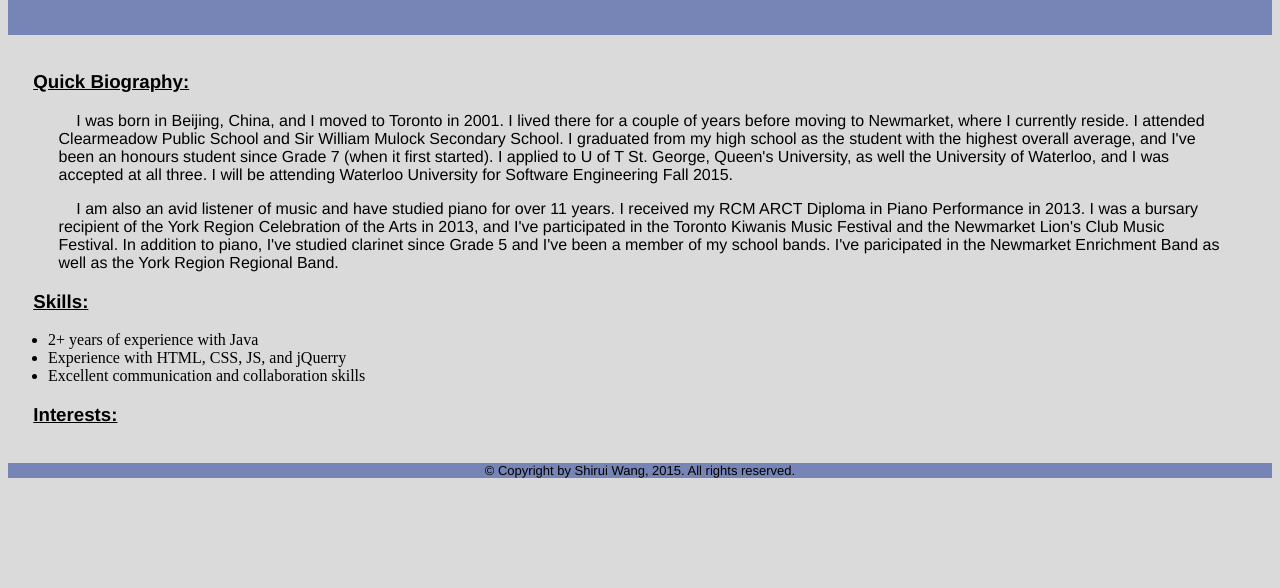
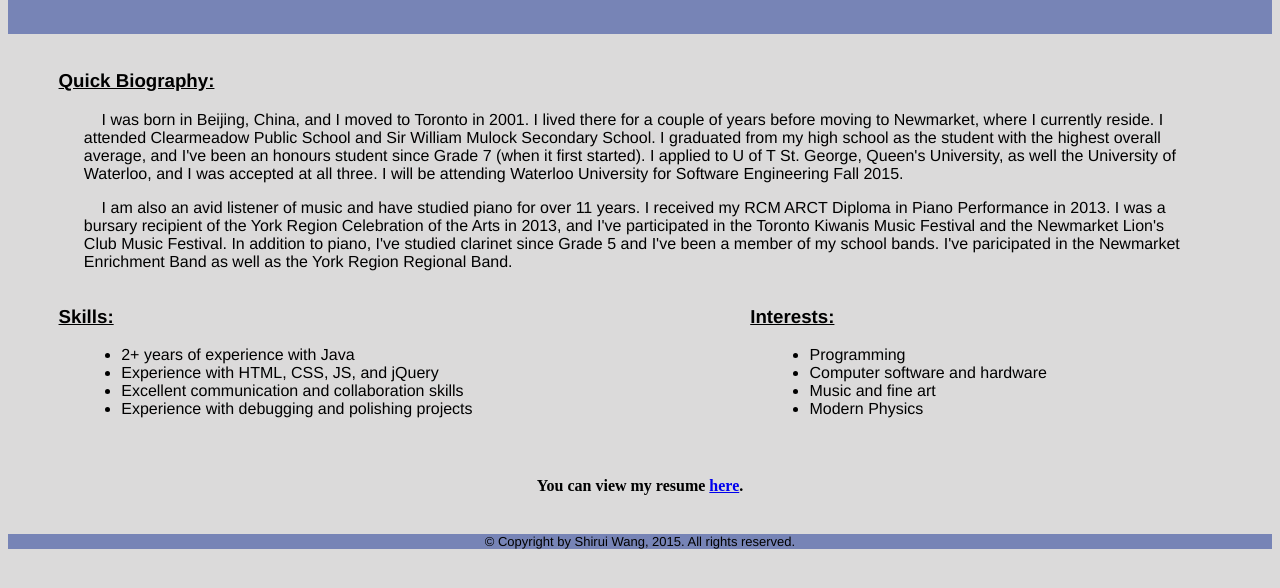
Before and after one commit to ry-wang/PersonalWebsite, a plain HTML site: page About.html in a window 1280 px wide. Shown: the part 184-772 px from the top of the page. Drawn offline with nearby package versions, Linux system fonts and the light colour scheme.

Commit message:
Continuous Improvements

```diff
--- a/About.css
+++ b/About.css
@@ -74,6 +74,7 @@ body {
 }
 
 .jumbotron {
+	clear: both;
 	text-align: center;
 	font-family: Gotham, "Helvetica Neue", Helvetica, Arial, sans-serif;
 	font-size: 20px;
@@ -82,16 +83,55 @@ body {
 	padding-top: 20px;
 }
 
-.content p {
+.content-1 {
+	font-family: Gotham, "Helvetica Neue", Helvetica, Arial, sans-serif;
+}
+
+.content-1 p {
+	margin-left: 6%;
+	margin-right: 6%;
+}
+
+.content-1 h3 {
+	text-decoration: underline;
+	margin-left: 4%;
+}
+
+.bottom-half {
 	font-family: Gotham, "Helvetica Neue", Helvetica, Arial, sans-serif;
 	margin-left: 4%;
-	margin-right: 4%;
 }
 
-.content h3 {
-	font-family: Gotham, "Helvetica Neue", Helvetica, Arial, sans-serif;
+.bottom-half h3 {
 	text-decoration: underline;
-	margin-left: 2%;
+}
+
+.bottom-half li {
+	margin-left: 4%;
+	margin-right: 4%;
+	width: 100%;
+}
+
+.content-2 {
+	float: left;
+	align-content: center;
+	width: 50%;
+}
+.content-3 {
+	float: right;
+	align-content: center;
+	width: 43%;
+	margin-right: 0px;
+	padding-right: 0px;
+	margin-left: 0px;
+}
+
+.Resume {
+	clear: both;
+	padding-top: 21px;
+}
+.Resume h4 {
+	text-align: center;
 }
 
 footer {
@@ -100,4 +140,5 @@ footer {
 	font-style: normal;
 	font-family: Gotham, "Helvetica Neue", Helvetica, Arial, sans-serif;
 	font-size: small;
+	clear: both;
 }
--- a/About.html
+++ b/About.html
@@ -27,10 +27,7 @@
   <li><a href = "https://ca.linkedin.com/pub/ryan-wang/100/335/187" target="_blank" title = "LinkedIn"><img src="Images/linkedin.png"></a> </li>
 </div>
 
-<br>
-<br>
-<br>
-<br>
+
 
 <div class = "jumbotron">
   <h1>About Me</h1>
@@ -38,30 +35,47 @@
 
 <br>
 
-<div class = "content">
+<div class = "content-1">
 <div class = "Bio">
   <h3>Quick Biography:</h3>
   <p>&nbsp&nbsp&nbsp I was born in Beijing, China, and I moved to Toronto in 2001. I lived there for a couple of years before moving to Newmarket, where I currently reside. I attended Clearmeadow Public School and Sir William Mulock Secondary School. I graduated from my high school as the student with the highest overall average, and I've been an honours student since Grade 7 (when it first started). I applied to U of T St. George, Queen's University, as well the University of Waterloo, and I was accepted at all three. I will be attending Waterloo University for Software Engineering Fall 2015.</p>
 
   <p>&nbsp&nbsp&nbsp I am also an avid listener of music and have studied piano for over 11 years. I received my RCM ARCT Diploma in Piano Performance in 2013. I was a bursary recipient of the York Region Celebration of the Arts in 2013, and I've participated in the Toronto Kiwanis Music Festival and the Newmarket Lion's Club Music Festival. In addition to piano, I've studied clarinet since Grade 5 and I've been a member of my school bands. I've paricipated in the Newmarket Enrichment Band as well as the York Region Regional Band.</p>
 </div>
+</div>
 
+<div class = "bottom-half">
+<div class = "content-2">
 <div class = "Skills">
   <h3>Skills:</h3>
   <ul>
   	<li>2+ years of experience with Java</li>
-    <li>Experience with HTML, CSS, JS, and jQuerry</li>
+    <li>Experience with HTML, CSS, JS, and jQuery</li>
     <li>Excellent communication and collaboration skills</li>
-
+    <li>Experience with debugging and polishing projects</li>
   </ul>
-</div>
-
-<div class = "Interests">
-  <h3>Interests:</h3>
 </div>
 </div>
 
+<div class = "content-3">
+<div class = "Interests">
+  <h3>Interests:</h3>
+  <ul>
+  	<li>Programming</li>
+    <li>Computer software and hardware</li>
+    <li>Music and fine art</li>
+    <li>Modern Physics</li>
+  </ul>
+</div>
+</div>
+</div>
+
+<div class = "Resume">
+	<h4>You can view my resume <a href="Resume.pdf" target="_blank" title="View Resume">here</a>.</h4>
+</div>
+
 <br>
+
 <footer>© Copyright by Shirui Wang, 2015. All rights reserved.</footer>
 
 </body>
--- a/index.css
+++ b/index.css
@@ -64,6 +64,7 @@ body {
 }
 
 .jumbotron {
+	clear: both;
 	line-height: 20px;
 	font-size: 25px;
 	font-family: Gotham, "Helvetica Neue", Helvetica, Arial, sans-serif;
```
Also changed, not shown: Contact.css (+10 -5 lines), Contact.html (+5 -11 lines), index.html (+0 -5 lines), 1 other file.
